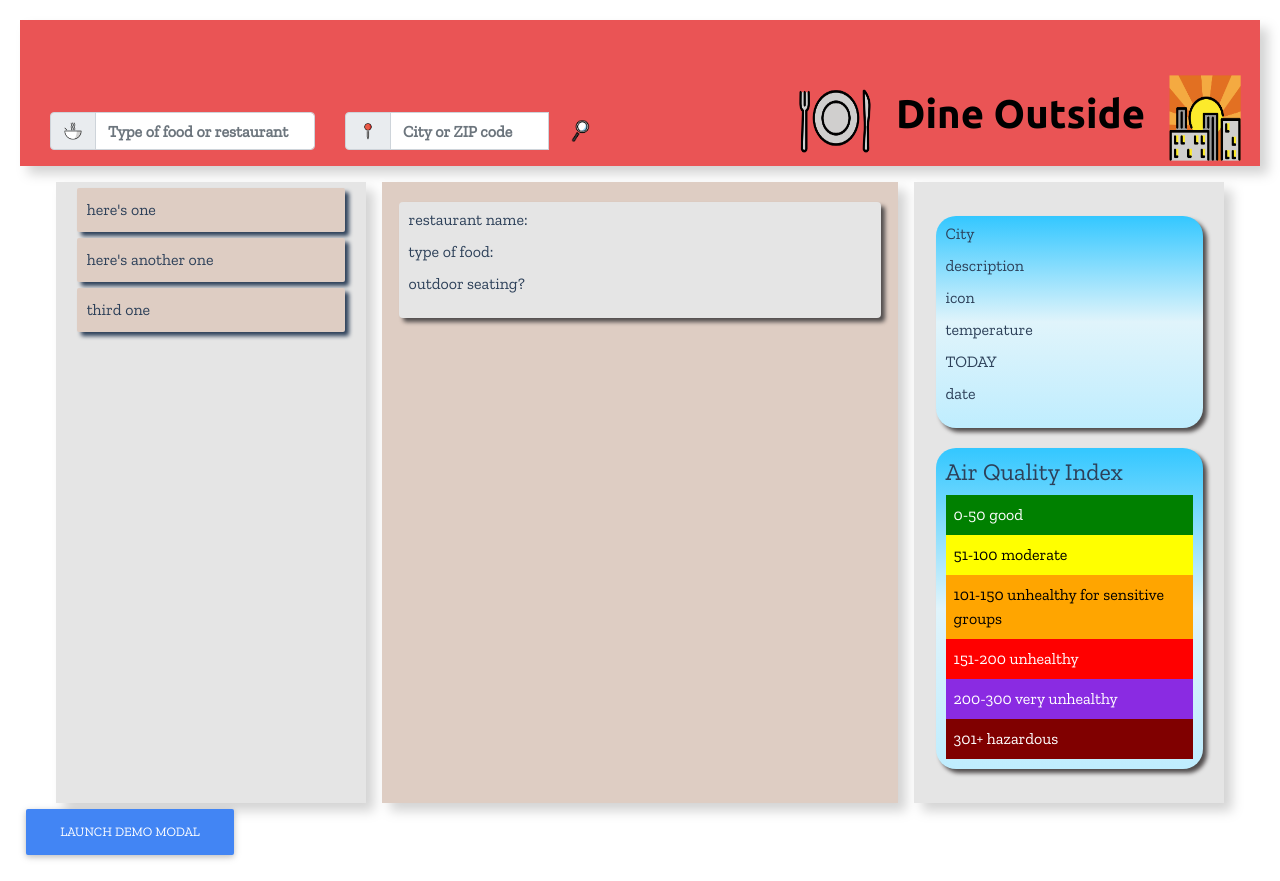
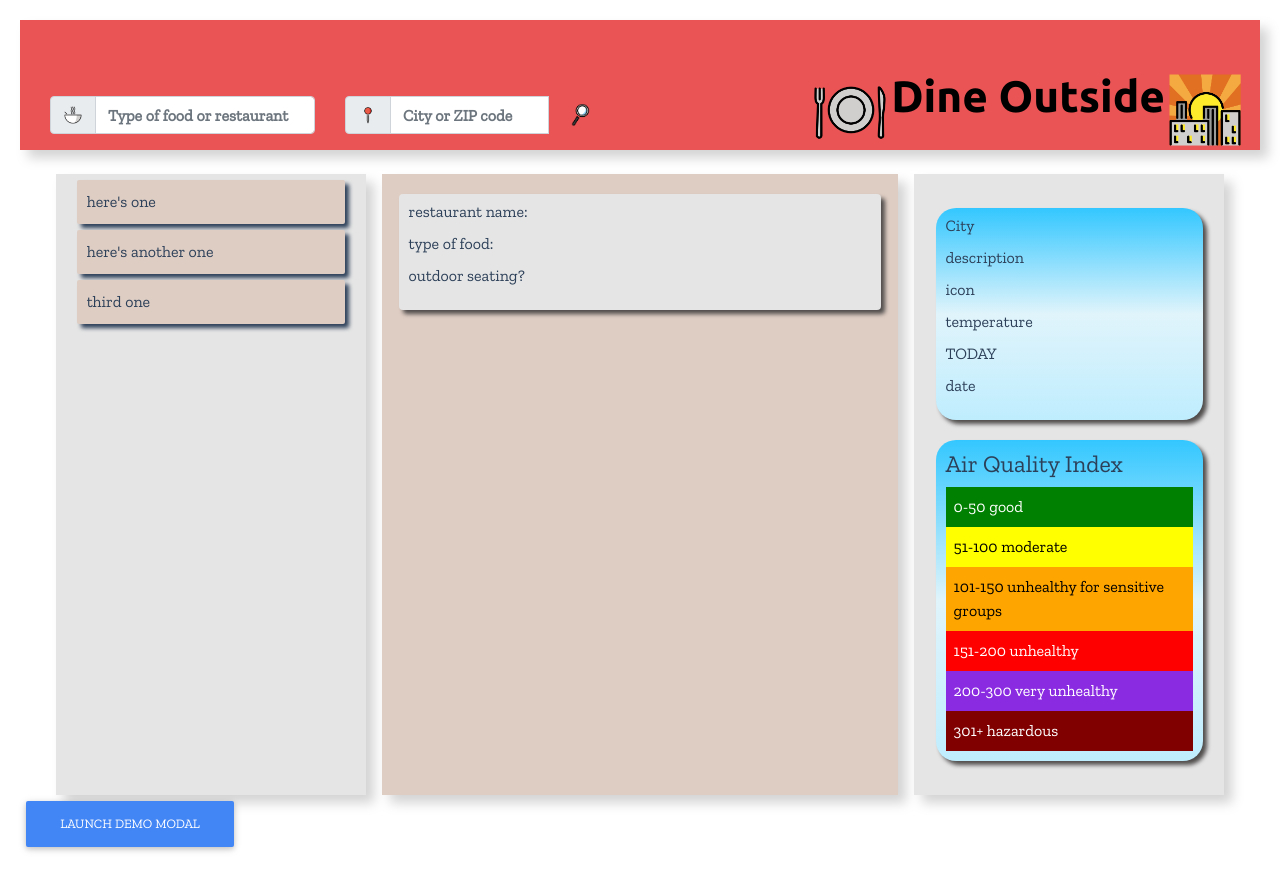
Before and after one commit to sotrnguy92/dineOutside, a plain HTML site: page index.html in a window 1280 px wide. Drawn offline with nearby package versions, Linux system fonts and the light colour scheme.

```diff
--- a/css/styles.css
+++ b/css/styles.css
@@ -16,7 +16,7 @@
 h1 {
   font-family: 'Ubuntu', sans-serif;
   color: black;
-  padding: 20px;
+  font-size: 44px;
 }
 
 h2 {
@@ -59,7 +59,7 @@
 }
 
 li:hover {
-  background-color: lightseagreen;
+  background-color: #B7D3F7;
 }
 
 .searchHistory {
--- a/index.html
+++ b/index.html
@@ -28,7 +28,7 @@
 <body>
   <div class="container-fluid">
 
-    <header class="row mb-sm-3 d-flex flex-row justify-content-between align-items-end">
+    <header class="row mb-sm-4 d-flex flex-row justify-content-between align-items-end">
 
       <div class="row-fluid col-sm-6 input-group mb-3 d-flex flex-row justify-content-between">
         <div class="col-sm-6 input-group">
@@ -54,10 +54,10 @@
         </div>
       </div>
 
-      <div class="col-sm-6 d-flex flex-row justify-content-end">
-        <img width="80px" src="images/dinnerplate.png" />
+      <div class="col-sm-6 d-flex flex-row justify-content-sm-end justify-content-center">
+        <img height="80px" src="images/dinnerplate.png" />
         <h1>Dine Outside</h1>
-        <img width="80px" src="images/cityscape.png" />
+        <img height="80px" src="images/cityscape.png" />
       </div>
     </header>
 
```
Also changed, not shown: 1 other file.
